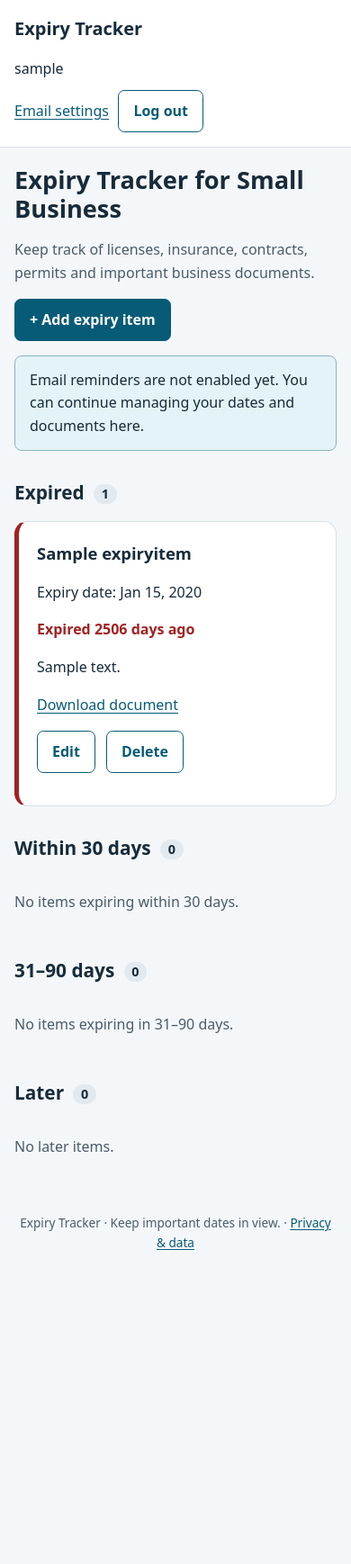
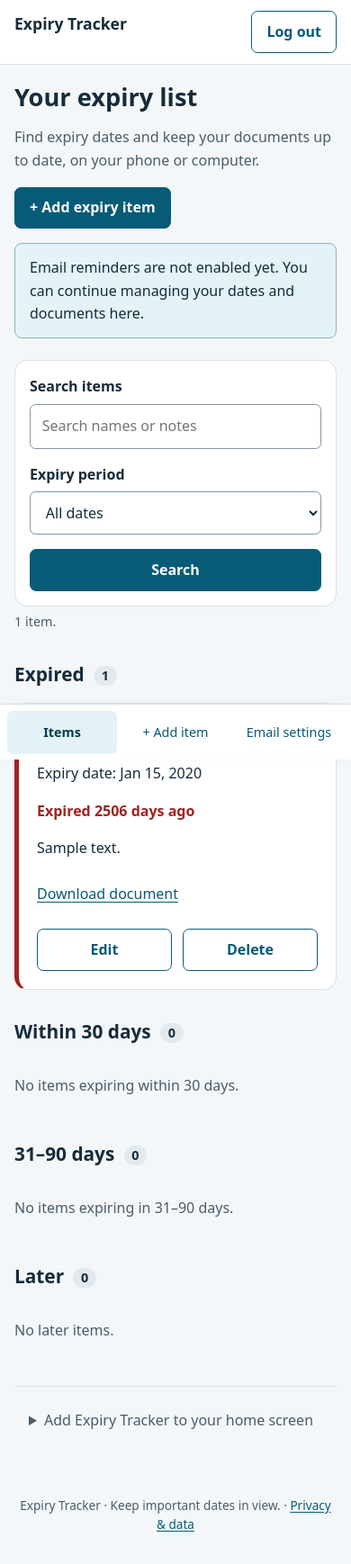
Before and after one commit to yanfu837/expiry-tracker, a Django app: page / in a window 390 px wide. Shown: the top 1738 px of the page at 90% size. Before the commit the page ends 1389 px from the top, so only its background shows below. Run offline with Django 5.2, Linux system fonts and the light colour scheme; a user stored in the database is signed in; tables that the repository leaves empty hold one stand-in row (values such as "Sample post").

Commit message:
Add responsive English mobile website and PWA with public-only offline caching

```diff
--- a/expiry/forms.py
+++ b/expiry/forms.py
@@ -32,6 +32,10 @@ class AccountEmailForm(forms.ModelForm):
 
 
 class ExpiryItemForm(forms.ModelForm):
+    def __init__(self, *args, **kwargs):
+        super().__init__(*args, **kwargs)
+        self.fields["document"].widget.attrs["accept"] = ".pdf,.png,.jpg,.jpeg,.doc,.docx,.xls,.xlsx"
+
     class Meta:
         model = ExpiryItem
         fields = ["name", "expiry_date", "notes", "document"]
--- /dev/null
+++ b/expiry/static/expiry/file-validation.js
@@ -0,0 +1,24 @@
+(() => {
+    const limit = 10 * 1024 * 1024;
+    document.querySelectorAll('input[type=file][name=document]').forEach(input => {
+        const form = input.form;
+        const status = document.createElement('p');
+        status.className = 'helptext'; status.id = `${input.id}-upload-status`;
+        status.setAttribute('role', 'status'); status.setAttribute('aria-live', 'polite');
+        input.after(status);
+        input.setAttribute('aria-describedby', [input.getAttribute('aria-describedby'), status.id].filter(Boolean).join(' '));
+        function check() {
+            const file = input.files[0];
+            if (file && (!file.size || file.size > limit)) {
+                status.textContent = 'This file is empty or exceeds 10 MB. Nothing was uploaded. Choose another file or save this item without an attachment.';
+                input.value = '';
+                input.dispatchEvent(new Event('document-rejected'));
+                return false;
+            }
+            status.textContent = '';
+            return true;
+        }
+        input.addEventListener('change', check);
+        form?.addEventListener('submit', event => {if (!check()) event.preventDefault();});
+    });
+})();
--- /dev/null
+++ b/expiry/static/expiry/pwa.js
@@ -0,0 +1,44 @@
+(() => {
+    const panel = document.querySelector('#pwa-install-panel');
+    const button = document.querySelector('#pwa-install');
+    const status = document.querySelector('#pwa-install-status');
+    const offlineNotice = document.querySelector('#offline-notice');
+    const standalone = window.matchMedia('(display-mode: standalone)');
+    let installPrompt = null;
+    function installed() {
+        if (panel) panel.hidden = standalone.matches || window.navigator.standalone === true;
+    }
+    function updateConnection() {
+        if (offlineNotice) offlineNotice.hidden = navigator.onLine;
+    }
+    installed(); updateConnection();
+    standalone.addEventListener?.('change', installed);
+    window.addEventListener('online', updateConnection);
+    window.addEventListener('offline', updateConnection);
+    window.addEventListener('beforeinstallprompt', event => {
+        event.preventDefault(); installPrompt = event;
+        if (button) button.hidden = false;
+    });
+    window.addEventListener('appinstalled', () => {
+        installPrompt = null;
+        if (panel) panel.hidden = true;
+    });
+    button?.addEventListener('click', async () => {
+        if (!installPrompt) return;
+        const prompt = installPrompt; installPrompt = null; button.hidden = true;
+        try {
+            await prompt.prompt();
+            const result = await prompt.userChoice;
+            if (status) status.textContent = result.outcome === 'accepted' ? 'Installation requested. Look for Expiry Tracker on your home screen.' : 'You can install later using your browser menu.';
+        } catch (_) {
+            if (status) status.textContent = 'Use the browser menu to add Expiry Tracker to your home screen.';
+        }
+    });
+    if ('serviceWorker' in navigator && window.isSecureContext) {
+        window.addEventListener('load', () => {
+            navigator.serviceWorker.register('/service-worker.js', {scope: '/', updateViaCache: 'none'}).catch(() => {
+                if (status) status.textContent = 'Installation support is unavailable right now. You can still use the website.';
+            });
+        });
+    }
+})();
--- a/expiry/static/expiry/styles.css
+++ b/expiry/static/expiry/styles.css
@@ -58,3 +58,49 @@ footer { padding: 1.5rem 1rem; text-align: center; color: #4a5c6a; font-size: .8
     .form-panel { margin: 0 auto; }
     .actions { align-items: stretch; }
 }
+
+[hidden] { display: none !important; }
+html { scroll-padding-bottom: 6rem; }
+input:not([type=checkbox]):not([type=hidden]), textarea, select { min-height: 48px; font-size: 1rem; }
+input[type=checkbox] { width: 1.25rem; height: 1.25rem; vertical-align: middle; accent-color: #075b76; }
+input[type=date] { min-width: 0; }
+input[type=file] { overflow: hidden; }
+input::file-selector-button { min-height: 36px; margin-right: .5rem; }
+button, .button, summary { touch-action: manipulation; }
+summary { cursor: pointer; padding: .6rem 0; min-height: 44px; }
+.field { overflow-wrap: anywhere; }
+.field a { overflow-wrap: anywhere; }
+.item-card .actions { margin-bottom: 0; }
+.item-card > p > a { display: inline-flex; align-items: center; min-height: 44px; }
+.search-filters { display: flex; flex-wrap: wrap; align-items: end; gap: 1rem; padding: 1rem; margin-top: 1.5rem; }
+.search-filters > div { flex: 1 1 13rem; min-width: 0; }
+.search-filters .search-field { flex-grow: 2; }
+.search-filters label { display: block; font-weight: 650; margin-bottom: .35rem; }
+.search-filters > a { display: inline-flex; align-items: center; min-height: 44px; }
+.install-panel { margin: 2rem 0 1rem; padding: 1rem; border-top: 1px solid #d7e1e7; color: #4a5c6a; overflow-wrap: anywhere; }
+.install-panel button { margin-bottom: .5rem; }
+.install-panel ul { padding-left: 1.25rem; }
+.install-panel li { margin: .65rem 0; }
+.install-panel p:last-child:empty { display: none; }
+.eyebrow { color: #075b76; font-weight: 700; }
+.mobile-navigation { display: none; }
+@media (max-width: 600px) {
+    .site-header { gap: .5rem; padding: .75rem 1rem; padding-top: max(.75rem, env(safe-area-inset-top)); }
+    .has-mobile-navigation .site-header { flex-wrap: nowrap; }
+    .has-mobile-navigation .site-header nav { width: auto; }
+    .has-mobile-navigation .site-header .username, .has-mobile-navigation .account-settings { display: none; }
+    .brand { font-size: 1.1rem; }
+    .container { margin-top: 1.25rem; padding-left: max(1rem, env(safe-area-inset-left)); padding-right: max(1rem, env(safe-area-inset-right)); }
+    .form-panel { padding: 1.25rem; }
+    .form-panel form > button { width: 100%; }
+    .form-panel .actions > button { flex: 1; }
+    .search-filters > div { flex-basis: 100%; }
+    .search-filters > button { flex: 1; }
+    .item-grid { grid-template-columns: minmax(0, 1fr); }
+    .item-card .actions > a { flex: 1; }
+    .has-mobile-navigation { padding-bottom: calc(4.5rem + env(safe-area-inset-bottom)); }
+    .mobile-navigation { display: grid; grid-template-columns: repeat(3, minmax(0, 1fr)); position: fixed; z-index: 10; left: 0; right: 0; bottom: 0; gap: .25rem; padding: .4rem max(.5rem, env(safe-area-inset-left)) calc(.4rem + env(safe-area-inset-bottom)); background: #fff; border-top: 1px solid #d7e1e7; box-shadow: 0 -2px 10px #172b3a0a; }
+    .mobile-navigation a { display: flex; align-items: center; justify-content: center; min-height: 48px; padding: .5rem .25rem; text-align: center; font-size: .9rem; text-decoration: none; border-radius: .4rem; }
+    .mobile-navigation a[aria-current=page] { background: #e4f3f7; color: #043c4e; font-weight: 750; }
+    footer { padding-left: max(1rem, env(safe-area-inset-left)); padding-right: max(1rem, env(safe-area-inset-right)); }
+}
--- a/expiry/templates/expiry/base.html
+++ b/expiry/templates/expiry/base.html
@@ -3,19 +3,26 @@
 <html lang="en">
 <head>
     <meta charset="utf-8">
-    <meta name="viewport" content="width=device-width, initial-scale=1">
+    <meta name="viewport" content="width=device-width, initial-scale=1, viewport-fit=cover">
     <meta name="description" content="Track business licenses, insurance, contracts and important expiry dates.">
+    <meta name="theme-color" content="#075b76">
+    <meta name="apple-mobile-web-app-capable" content="yes">
+    <meta name="apple-mobile-web-app-status-bar-style" content="default">
+    <meta name="apple-mobile-web-app-title" content="Expiry Tracker">
+    <link rel="manifest" href="{% url 'pwa_manifest' %}">
+    <link rel="apple-touch-icon" href="{% static 'expiry/icons/apple-touch-icon.png' %}">
+    <link rel="icon" type="image/png" href="{% static 'expiry/icons/icon-192.png' %}">
     <title>{% block title %}Expiry Tracker{% endblock %} | Expiry Tracker</title>
     <link rel="stylesheet" href="{% static 'expiry/styles.css' %}">
 </head>
-<body>
+<body{% if user.is_authenticated %} class="has-mobile-navigation"{% endif %}>
     <a class="skip-link" href="#main">Skip to content</a>
     <header class="site-header">
         <a class="brand" href="{% url 'dashboard' %}">Expiry Tracker</a>
         <nav aria-label="Account">
             {% if user.is_authenticated %}
                 <span class="username">{{ user.username }}</span>
-                <a href="{% url 'account_email' %}">Email settings</a>
+                <a class="account-settings" href="{% url 'account_email' %}">Email settings</a>
                 <form method="post" action="{% url 'logout' %}">
                     {% csrf_token %}
                     <button class="button secondary" type="submit">Log out</button>
@@ -26,7 +33,8 @@
             {% endif %}
         </nav>
     </header>
-    <main class="container" id="main">
+    <main class="{% block container_class %}container{% endblock %}" id="main">
+        <p id="offline-notice" class="message" role="status" hidden>You are offline. Reconnect before uploading documents or saving changes.</p>
         {% if messages %}
             <ul class="messages" aria-label="Notifications">
                 {% for message in messages %}
@@ -35,7 +43,17 @@
             </ul>
         {% endif %}
         {% block content %}{% endblock %}
+        {% include 'expiry/install.html' %}
     </main>
+    {% if user.is_authenticated %}
+    <nav class="mobile-navigation" aria-label="Main navigation">
+        <a href="{% url 'dashboard' %}" {% if request.resolver_match.url_name == 'dashboard' %}aria-current="page"{% endif %}>Items</a>
+        <a href="{% url 'add_item' %}" {% if request.resolver_match.url_name == 'add_item' %}aria-current="page"{% endif %}>+ Add item</a>
+        <a href="{% url 'account_email' %}" {% if request.resolver_match.url_name == 'account_email' %}aria-current="page"{% endif %}>Email settings</a>
+    </nav>
+    {% endif %}
+    <script src="{% static 'expiry/pwa.js' %}" defer></script>
+    <script src="{% static 'expiry/file-validation.js' %}" defer></script>
     <footer>Expiry Tracker · Keep important dates in view. · <a href="{% url 'privacy' %}">Privacy &amp; data</a></footer>
 </body>
 </html>
--- a/expiry/templates/expiry/dashboard.html
+++ b/expiry/templates/expiry/dashboard.html
@@ -1,8 +1,8 @@
 {% extends 'expiry/base.html' %}
-{% block title %}Dashboard{% endblock %}
+{% block title %}Expiry list{% endblock %}
 {% block content %}
-<h1>Expiry Tracker for Small Business</h1>
-<p class="intro">Keep track of licenses, insurance, contracts, permits and important business documents.</p>
+<h1>Your expiry list</h1>
+<p class="intro">Find expiry dates and keep your documents up to date, on your phone or computer.</p>
 {% if not user.email %}
     <p class="message">Add an email address in <a href="{% url 'account_email' %}">Email settings</a> to enable reminders and password recovery.</p>
 {% endif %}
@@ -14,6 +14,18 @@
     </form>{% endif %}
 </div>
 {% if not email_available %}<p class="message">Email reminders are not enabled yet. You can continue managing your dates and documents here.</p>{% endif %}
+<form method="get" class="panel search-filters" role="search" aria-label="Find expiry items">
+    <div class="search-field"><label for="item-search">Search items</label><input id="item-search" type="search" name="q" value="{{ query }}" maxlength="200" placeholder="Search names or notes"></div>
+    <div><label for="expiry-window">Expiry period</label><select id="expiry-window" name="window">
+        <option value="all" {% if window == 'all' %}selected{% endif %}>All dates</option>
+        <option value="expired" {% if window == 'expired' %}selected{% endif %}>Expired</option>
+        <option value="30" {% if window == '30' %}selected{% endif %}>Within 30 days</option>
+        <option value="90" {% if window == '90' %}selected{% endif %}>31–90 days</option>
+        <option value="later" {% if window == 'later' %}selected{% endif %}>Later than 90 days</option>
+    </select></div>
+    <button type="submit">Search</button>{% if has_filters %}<a href="{% url 'dashboard' %}">Clear filters</a>{% endif %}
+</form>
+<p class="helptext" role="status">{{ total_items }} item{{ total_items|pluralize }}{% if has_filters %} matching your filters{% endif %}.</p>
 {% for section in sections %}
     <section class="group" aria-labelledby="heading-{{ section.id }}">
         <h2 id="heading-{{ section.id }}">{{ section.title }} <span class="count">{{ section.items|length }}</span></h2>
--- /dev/null
+++ b/expiry/templates/expiry/install.html
@@ -0,0 +1,14 @@
+<aside class="install-panel" id="pwa-install-panel" aria-label="Install Expiry Tracker">
+    <button type="button" id="pwa-install" class="secondary" hidden>Install Expiry Tracker</button>
+    <details id="pwa-install-help">
+        <summary>Add Expiry Tracker to your home screen</summary>
+        <p>Open it from an icon on your phone. Use the same account and data as this website.</p>
+        <ul>
+            <li><strong>iPhone / iPad:</strong> open this site in Safari, tap Share, then Add to Home Screen. Turn on Open as Web App if shown.</li>
+            <li><strong>Android:</strong> open this site in Chrome, tap the menu, then Install app or Add to Home screen.</li>
+            <li><strong>Desktop:</strong> use the install icon in your browser address bar when available.</li>
+        </ul>
+        <p class="helptext">You may need to log in again after installation. Internet access is required for your private data and changes.</p>
+    </details>
+    <p id="pwa-install-status" role="status" aria-live="polite"></p>
+</aside>
--- a/expiry/urls.py
+++ b/expiry/urls.py
@@ -1,10 +1,13 @@
 from django.contrib.auth import views as auth_views
 from django.urls import path, reverse_lazy
 
-from . import views
+from . import pwa, views
 from .scheduled_reminders import run_scheduled_reminders
 
 urlpatterns = [
+    path("manifest.webmanifest", pwa.manifest, name="pwa_manifest"),
+    path("service-worker.js", pwa.service_worker, name="pwa_service_worker"),
+    path("offline/", pwa.offline, name="pwa_offline"),
     path("internal/reminders/run/", run_scheduled_reminders, name="scheduled_reminders"),
     path("", views.dashboard, name="dashboard"),
     path("add/", views.add_item, name="add_item"),
--- a/expiry/views.py
+++ b/expiry/views.py
@@ -9,10 +9,12 @@ from django.contrib.auth import login
 from django.contrib.auth import views as auth_views
 from django.contrib.auth.decorators import login_required
 from django.core.mail import send_mail
+from django.db.models import Q
 from django.http import FileResponse, Http404, HttpResponse
 from django.shortcuts import get_object_or_404, redirect, render
 from django.utils import timezone
 from django.views.decorators.http import require_POST, require_safe
+from django.views.decorators.cache import never_cache
 from django.utils.text import slugify
 
 from .forms import AccountEmailForm, ExpiryItemForm, RegistrationForm
@@ -33,9 +35,26 @@ def register(request):
 
 
 @login_required
+@never_cache
 def dashboard(request):
+    query = request.GET.get("q", "").strip()[:200]
+    window = request.GET.get("window", "all")
+    if window not in {"all", "expired", "30", "90", "later"}:
+        window = "all"
+    items = ExpiryItem.objects.filter(user=request.user)
+    if query:
+        items = items.filter(Q(name__icontains=query) | Q(notes__icontains=query))
+    today = timezone.localdate()
+    if window == "expired":
+        items = items.filter(expiry_date__lt=today)
+    elif window == "30":
+        items = items.filter(expiry_date__gte=today, expiry_date__lte=today+timedelta(days=30))
+    elif window == "90":
+        items = items.filter(expiry_date__gt=today+timedelta(days=30), expiry_date__lte=today+timedelta(days=90))
+    elif window == "later":
+        items = items.filter(expiry_date__gt=today+timedelta(days=90))
     groups = [[], [], [], []]
-    for item in ExpiryItem.objects.filter(user=request.user).order_by("expiry_date", "name", "pk"):
+    for item in items.order_by("expiry_date", "name", "pk"):
         days = item.days_remaining
         index = 0 if days < 0 else 1 if days <= 30 else 2 if days <= 90 else 3
         groups[index].append(item)
@@ -46,7 +65,8 @@ def dashboard(request):
         {"id": "later", "title": "Later", "items": groups[3], "empty": "No later items."},
     ]
     return render(request, "expiry/dashboard.html", {
-        "sections": sections,
+        "sections": sections, "query": query, "window": window,
+        "has_filters": bool(query or window != "all"), "total_items": sum(map(len, groups)),
         "expired_items": groups[0],
         "within_30_days": groups[1],
         "within_90_days": groups[2],
@@ -56,6 +76,7 @@ def dashboard(request):
 
 
 @login_required
+@never_cache
 def add_item(request):
     form = ExpiryItemForm(request.POST if request.method == "POST" else None, request.FILES or None)
     if request.method == "POST" and form.is_valid():
@@ -72,6 +93,7 @@ def add_item(request):
 
 
 @login_required
+@never_cache
 def edit_item(request, item_id):
     item = get_object_or_404(ExpiryItem, id=item_id, user=request.user)
     form = ExpiryItemForm(
@@ -91,6 +113,7 @@ def edit_item(request, item_id):
 
 
 @login_required
+@never_cache
 def delete_item(request, item_id):
     item = get_object_or_404(ExpiryItem, id=item_id, user=request.user)
     if request.method == "POST":
@@ -125,6 +148,7 @@ def download_document(request, item_id):
 
 
 @login_required
+@never_cache
 def account_email(request):
     form = AccountEmailForm(request.POST if request.method == "POST" else None, instance=request.user)
     if request.method == "POST" and form.is_valid():
```
Also changed, not shown: MOBILE-PWA.md (added, +35 -0 lines), expiry/pwa.py (added, +49 -0 lines), expiry/templates/expiry/offline.html (added, +23 -0 lines), expiry/templates/expiry/service-worker.js (added, +31 -0 lines), expiry/test_mobile_pwa.py (added, +85 -0 lines), README.md, expiry/static/expiry/icons/apple-touch-icon.png (added), expiry/static/expiry/icons/icon-192.png (added), expiry/static/expiry/icons/icon-512.png (added), expiry/static/expiry/icons/icon-maskable-512.png (added).
